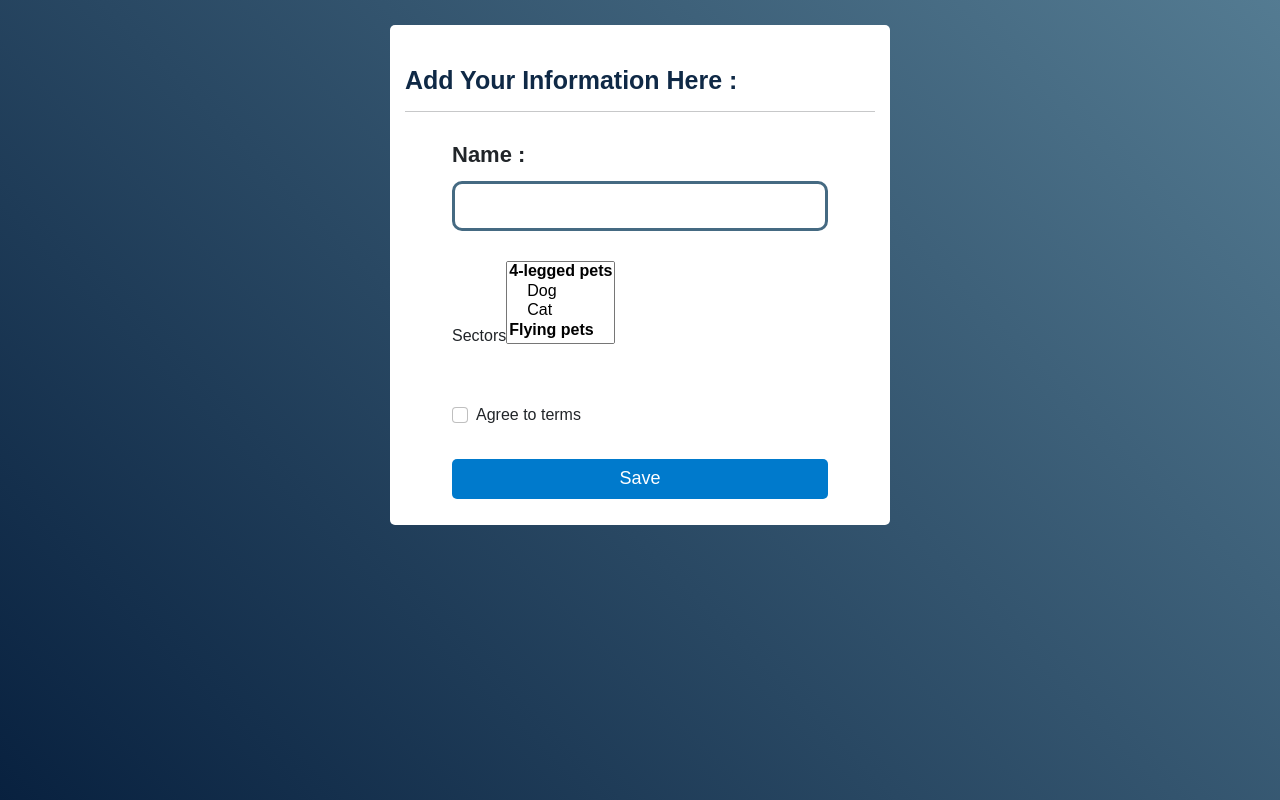
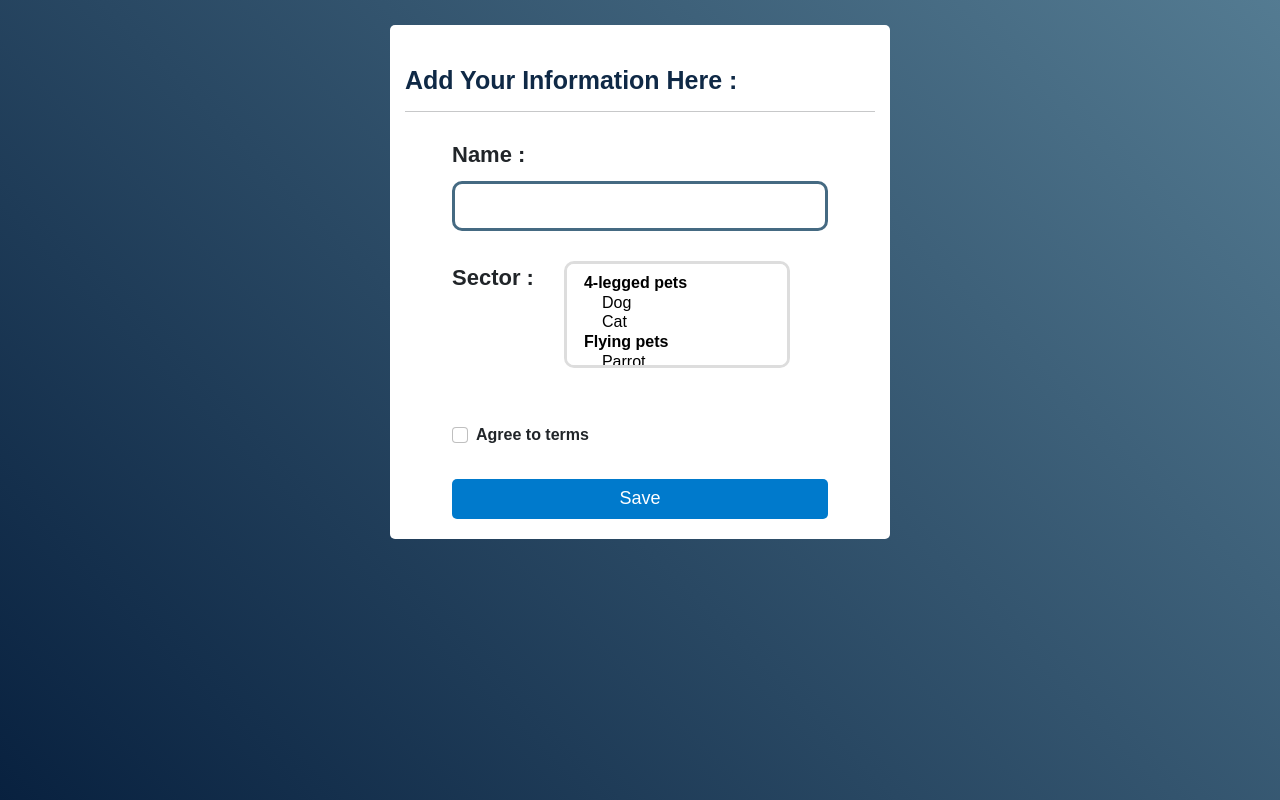
Before and after one commit to shafik720/Coding-Challenge, a React (Create React App) app: page / in a window 1280 px wide. Built offline with nearby package versions, Linux system fonts and the light colour scheme.

Commit message:
setting up routing

```diff
--- a/src/Components/Home/Home.css
+++ b/src/Components/Home/Home.css
@@ -45,6 +45,23 @@
     border: 3px solid #007ACC;
 }
 
+.sector-selection{
+    display: flex;
+    justify-content: flex-start;
+    gap: 30px;
+}
+.sector-selection label{
+    font-size: 22px ;
+    font-weight: 600;
+}
+.sector-selection select{
+    width: 60%;
+    padding: 10px 15px;
+    border: 3px solid #ddd;
+    border-radius: 10px;
+    outline: none;
+}
+
 .form-check{
     margin-top: 25px;
 }
--- a/src/Components/Home/Home.js
+++ b/src/Components/Home/Home.js
@@ -12,8 +12,8 @@ const Home = () => {
                         <label htmlFor="name">Name :</label>
                         <input type="text" name="name" id="" />
                     </div>
-                    <div className="">
-                        <label htmlFor="">Sectors</label>
+                    <div className="sector-selection">
+                        <label htmlFor="">Sector : </label>
                         <select name="pets" size="4">
                             <optgroup label="4-legged pets">
                                 <option value="dog">Dog</option>
@@ -28,7 +28,7 @@ const Home = () => {
                     </div>
                     <div className="form-check">
                         <input className="form-check-input" type="checkbox" value="" id="flexCheckChecked" />
-                        <label className="form-check-label" for="flexCheckChecked">
+                        <label className="form-check-label fw-bold" for="flexCheckChecked">
                             Agree to terms
                         </label>
                     </div>
```
